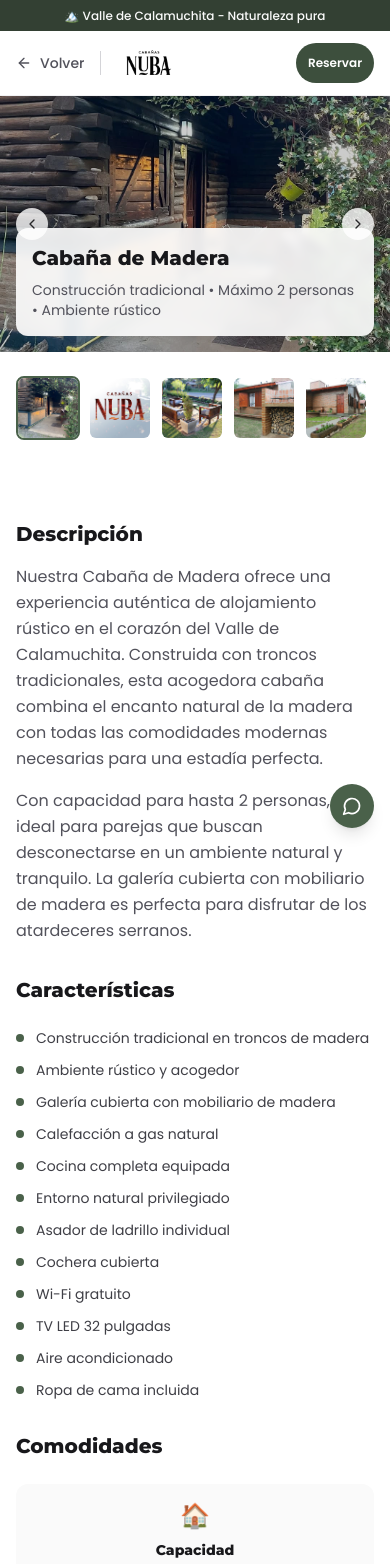
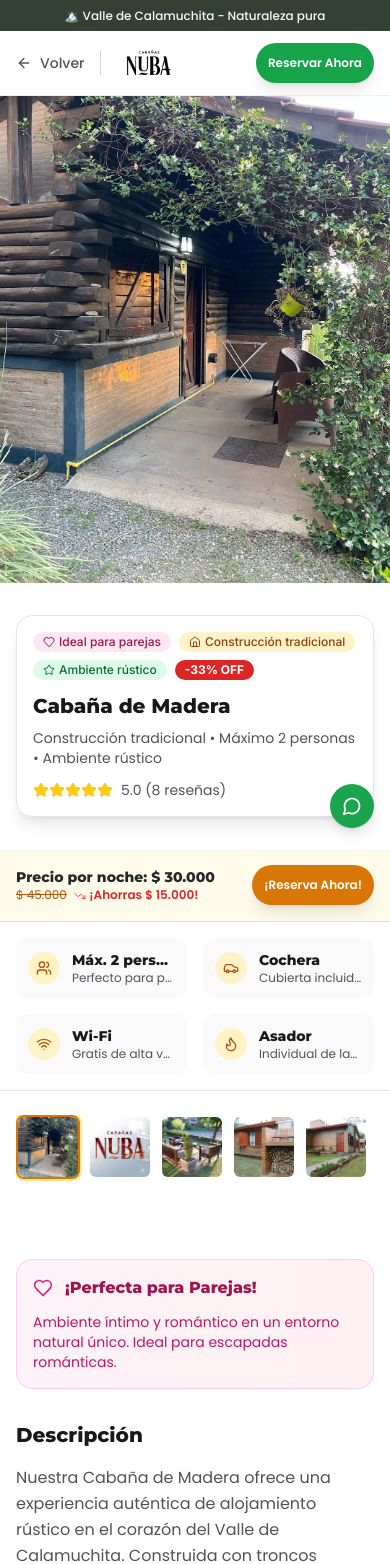
Before and after one commit to clientesweb/nubacabanias, a Next.js app: page /cabana-madera in a window 390 px wide. Shown: the top 1564 px of the page. Built offline with nearby package versions, Linux system fonts and the light colour scheme.

Commit message:
Actualizar page.tsx

```diff
--- a/app/cabana-madera/page.tsx
+++ b/app/cabana-madera/page.tsx
@@ -1,9 +1,29 @@
 "use client"
 
 import type React from "react"
-import { ArrowLeft, MapPin, Phone, MessageCircle, ChevronLeft, ChevronRight, X } from "lucide-react"
+import {
+  ArrowLeft,
+  MapPin,
+  Phone,
+  MessageCircle,
+  ChevronLeft,
+  ChevronRight,
+  X,
+  Star,
+  Users,
+  Car,
+  Wifi,
+  Flame,
+  Home,
+  Check,
+  Calendar,
+  Shield,
+  Heart,
+  TrendingDown,
+} from "lucide-react"
 import { Button } from "@/components/ui/button"
 import { Card, CardContent } from "@/components/ui/card"
+import { Badge } from "@/components/ui/badge"
 import Image from "next/image"
 import { useEffect, useState } from "react"
 import Link from "next/link"
@@ -12,12 +32,20 @@ export default function CabanaMaderaPage() {
   const [currentAnnouncement, setCurrentAnnouncement] = useState(0)
   const [currentImage, setCurrentImage] = useState(0)
   const [isGalleryOpen, setIsGalleryOpen] = useState(false)
+  const [isFormVisible, setIsFormVisible] = useState(false)
 
   const announcements = [
     "🌿 20% OFF en estadías de 3+ noches",
     "🏔️ Valle de Calamuchita - Naturaleza pura",
     "🔥 Cabañas equipadas con asador privado",
   ]
+
+  const pricing = {
+    originalPrice: 45000,
+    offerPrice: 30000,
+    discount: 33,
+    savings: 15000,
+  }
 
   const galleryImages = [
     { src: "/images/cabana-madera.webp", alt: "Cabaña de Madera - Vista exterior principal" },
@@ -26,6 +54,19 @@ export default function CabanaMaderaPage() {
     { src: "/images/asador.jpg", alt: "Cabaña de Madera - Asador de ladrillo" },
     { src: "/images/cabania2-canteros.jpg", alt: "Cabaña de Madera - Jardín con canteros" },
     { src: "/images/cabaniasyparque.jpg", alt: "Cabaña de Madera - Vista del parque" },
+  ]
+
+  const highlights = [
+    { icon: Heart, text: "Ideal para parejas", color: "bg-pink-100 text-pink-800" },
+    { icon: Home, text: "Construcción tradicional", color: "bg-amber-100 text-amber-800" },
+    { icon: Star, text: "Ambiente rústico", color: "bg-green-100 text-green-800" },
+  ]
+
+  const quickFeatures = [
+    { icon: Users, title: "Máx. 2 personas", subtitle: "Perfecto para parejas" },
+    { icon: Car, title: "Cochera", subtitle: "Cubierta incluida" },
+    { icon: Wifi, title: "Wi-Fi", subtitle: "Gratis de alta velocidad" },
+    { icon: Flame, title: "Asador", subtitle: "Individual de ladrillo" },
   ]
 
   const features = [
@@ -43,15 +84,20 @@ export default function CabanaMaderaPage() {
     "Ropa de cama incluida",
   ]
 
-  const amenities = [
-    { icon: "🏠", title: "Capacidad", description: "Máximo 2 personas" },
-    { icon: "🛏️", title: "Dormitorios", description: "1 dormitorio matrimonial" },
-    { icon: "🛋️", title: "Living", description: "Sofá cama individual" },
-    { icon: "🍳", title: "Cocina", description: "Completa con heladera" },
-    { icon: "🚿", title: "Baño", description: "Completo con ducha" },
-    { icon: "🔥", title: "Asador", description: "Individual de ladrillo" },
-    { icon: "🚗", title: "Cochera", description: "Cubierta para 1 auto" },
-    { icon: "🌳", title: "Jardín", description: "Privado con mesa exterior" },
+  const testimonials = [
+    {
+      name: "Ana y Roberto",
+      rating: 5,
+      comment:
+        "Perfecta para nuestra escapada romántica. El ambiente rústico y la tranquilidad del lugar nos enamoraron.",
+      date: "Hace 1 semana",
+    },
+    {
+      name: "Laura Martínez",
+      rating: 5,
+      comment: "Cabaña muy acogedora, ideal para desconectarse. La galería de madera es hermosa para tomar mate.",
+      date: "Hace 3 semanas",
+    },
   ]
 
   // Announcement rotation
@@ -61,6 +107,15 @@ export default function CabanaMaderaPage() {
     }, 4000)
     return () => clearInterval(interval)
   }, [])
+
+  const formatPrice = (price: number) => {
+    return new Intl.NumberFormat("es-AR", {
+      style: "currency",
+      currency: "ARS",
+      minimumFractionDigits: 0,
+      maximumFractionDigits: 0,
+    }).format(price)
+  }
 
   // WhatsApp click handler
   const handleWhatsAppClick = () => {
@@ -83,6 +138,8 @@ export default function CabanaMaderaPage() {
     const message = formData.get("message") as string
 
     const whatsappMessage = `🏔️ *RESERVA CABAÑA DE MADERA - NUBA*
+
+💰 *PRECIO POR NOCHE:* ${formatPrice(pricing.offerPrice)} (antes ${formatPrice(pricing.originalPrice)})
 
 👤 *Nombre:* ${name}
 📧 *Email:* ${email}
@@ -115,11 +172,11 @@ Enviado desde el sitio web de Cabañas NUBA`
       <div className="fixed bottom-4 right-4 sm:bottom-6 sm:right-6 z-50">
         <button
           onClick={handleWhatsAppClick}
-          className="group bg-forest-600 hover:bg-forest-700 text-white p-3 sm:p-4 rounded-full shadow-lg hover:shadow-xl transition-all duration-300 transform hover:scale-110"
+          className="group bg-green-600 hover:bg-green-700 text-white p-3 sm:p-4 rounded-full shadow-lg hover:shadow-xl transition-all duration-300 transform hover:scale-110 animate-pulse"
           aria-label="Contactar por WhatsApp"
         >
           <MessageCircle className="h-5 w-5 sm:h-6 sm:w-6" />
-          <div className="absolute right-full mr-2 sm:mr-3 top-1/2 transform -translate-y-1/2 bg-forest-800 text-white px-2 sm:px-3 py-1 sm:py-2 rounded-lg text-xs sm:text-sm font-poppins font-medium whitespace-nowrap opacity-0 group-hover:opacity-100 transition-opacity duration-300 pointer-events-none">
+          <div className="absolute right-full mr-2 sm:mr-3 top-1/2 transform -translate-y-1/2 bg-green-800 text-white px-2 sm:px-3 py-1 sm:py-2 rounded-lg text-xs sm:text-sm font-poppins font-medium whitespace-nowrap opacity-0 group-hover:opacity-100 transition-opacity duration-300 pointer-events-none">
             ¡Consultanos por WhatsApp!
           </div>
         </button>
@@ -190,7 +247,7 @@ Enviado desde el sitio web de Cabañas NUBA`
       </div>
 
       {/* Header */}
-      <header className="bg-white/95 backdrop-blur-sm border-b border-stone-200/50">
+      <header className="bg-white/95 backdrop-blur-sm border-b border-stone-200/50 sticky top-0 z-40">
         <div className="container mx-auto px-4 py-3 sm:py-4 flex items-center justify-between">
           <div className="flex items-center space-x-4">
             <Link href="/" className="flex items-center text-stone-600 hover:text-forest-700 transition-colors">
@@ -210,48 +267,100 @@ Enviado desde el sitio web de Cabañas NUBA`
             </Link>
           </div>
           <Button
-            onClick={handleWhatsAppClick}
-            className="bg-forest-700 text-white hover:bg-forest-800 px-3 py-2 text-xs sm:px-4 sm:py-2 sm:text-sm lg:px-6 lg:py-2 lg:text-base rounded-full font-poppins font-semibold"
+            onClick={() => setIsFormVisible(true)}
+            className="bg-green-600 text-white hover:bg-green-700 px-3 py-2 text-xs sm:px-4 sm:py-2 sm:text-sm lg:px-6 lg:py-2 lg:text-base rounded-full font-poppins font-semibold shadow-lg hover:shadow-xl transition-all duration-300"
           >
-            Reservar
+            Reservar Ahora
           </Button>
         </div>
       </header>
 
-      {/* Hero Section */}
-      <section className="relative">
-        <div className="relative h-64 sm:h-80 lg:h-96 overflow-hidden">
+      {/* Hero Banner - Cabaña de Madera Specific */}
+      <section className="relative w-full">
+        <div className="relative w-full cursor-pointer group" onClick={handleWhatsAppClick}>
           <Image
-            src={galleryImages[currentImage].src || "/placeholder.svg"}
-            alt={galleryImages[currentImage].alt}
-            fill
-            className="object-cover cursor-pointer"
-            onClick={() => setIsGalleryOpen(true)}
+            src="/images/cabana-madera.webp"
+            alt="Cabaña de Madera - Vista exterior principal - Haz clic para consultar por WhatsApp"
+            width={1920}
+            height={1080}
+            className="w-full h-auto object-contain group-hover:brightness-110 transition-all duration-300"
             priority
+            sizes="100vw"
           />
-          <div className="absolute inset-0 bg-black/20"></div>
-          <div className="absolute bottom-4 left-4 right-4">
-            <div className="bg-white/90 backdrop-blur-sm rounded-xl p-4">
+        </div>
+      </section>
+
+      {/* Cabaña Info Section */}
+      <section className="bg-white py-8 sm:py-12">
+        <div className="container mx-auto px-4">
+          <div className="max-w-4xl mx-auto">
+            <div className="bg-white/95 backdrop-blur-sm rounded-2xl p-4 sm:p-6 shadow-lg border border-stone-200">
+              <div className="flex flex-wrap gap-2 mb-3">
+                {highlights.map((highlight, index) => (
+                  <Badge key={index} className={`${highlight.color} border-0 text-xs font-medium`}>
+                    <highlight.icon className="h-3 w-3 mr-1" />
+                    {highlight.text}
+                  </Badge>
+                ))}
+                <Badge className="bg-red-600 text-white border-0 text-xs font-bold">-{pricing.discount}% OFF</Badge>
+              </div>
               <h1 className="text-xl sm:text-2xl lg:text-3xl font-montserrat font-extrabold text-stone-900 mb-2">
                 Cabaña de Madera
               </h1>
               <p className="text-stone-600 font-poppins text-sm sm:text-base">
                 Construcción tradicional • Máximo 2 personas • Ambiente rústico
               </p>
+              <div className="flex items-center mt-3 space-x-4">
+                <div className="flex items-center">
+                  {[...Array(5)].map((_, i) => (
+                    <Star key={i} className="h-4 w-4 fill-yellow-400 text-yellow-400" />
+                  ))}
+                  <span className="ml-2 text-sm text-stone-600 font-poppins">5.0 (8 reseñas)</span>
+                </div>
+              </div>
             </div>
           </div>
-          <button
-            onClick={prevImage}
-            className="absolute left-4 top-1/2 transform -translate-y-1/2 bg-white/80 hover:bg-white text-stone-800 p-2 rounded-full"
+        </div>
+      </section>
+
+      {/* Price Banner */}
+      <section className="bg-amber-50 py-4 border-b border-amber-200">
+        <div className="container mx-auto px-4 flex items-center justify-between">
+          <div>
+            <h4 className="font-montserrat font-bold text-stone-800 text-sm sm:text-base">
+              Precio por noche: <span className="font-extrabold">{formatPrice(pricing.offerPrice)}</span>
+            </h4>
+            <p className="text-amber-700 font-poppins text-xs">
+              <s>{formatPrice(pricing.originalPrice)}</s>{" "}
+              <TrendingDown className="inline-block h-3 w-3 ml-1 text-red-500" />{" "}
+              <span className="font-semibold text-red-600">¡Ahorras {formatPrice(pricing.savings)}!</span>
+            </p>
+          </div>
+          <Button
+            onClick={() => setIsFormVisible(true)}
+            className="bg-amber-600 text-white hover:bg-amber-700 px-3 py-2 text-xs sm:px-4 sm:py-2 sm:text-sm rounded-full font-poppins font-semibold shadow-lg hover:shadow-xl transition-all duration-300"
           >
-            <ChevronLeft className="h-4 w-4" />
-          </button>
-          <button
-            onClick={nextImage}
-            className="absolute right-4 top-1/2 transform -translate-y-1/2 bg-white/80 hover:bg-white text-stone-800 p-2 rounded-full"
-          >
-            <ChevronRight className="h-4 w-4" />
-          </button>
+            ¡Reserva Ahora!
+          </Button>
+        </div>
+      </section>
+
+      {/* Quick Features Bar */}
+      <section className="bg-white py-4 border-b border-stone-200">
+        <div className="container mx-auto px-4">
+          <div className="grid grid-cols-2 sm:grid-cols-4 gap-4">
+            {quickFeatures.map((feature, index) => (
+              <div key={index} className="flex items-center space-x-3 p-3 bg-stone-50 rounded-xl">
+                <div className="w-8 h-8 bg-amber-100 rounded-full flex items-center justify-center flex-shrink-0">
+                  <feature.icon className="h-4 w-4 text-amber-700" />
+                </div>
+                <div className="min-w-0">
+                  <h3 className="font-montserrat font-bold text-stone-900 text-sm truncate">{feature.title}</h3>
+                  <p className="text-stone-600 font-poppins text-xs truncate">{feature.subtitle}</p>
+                </div>
+              </div>
+            ))}
+          </div>
         </div>
       </section>
 
@@ -267,7 +376,7 @@ Enviado desde el sitio web de Cabañas NUBA`
                   setIsGalleryOpen(true)
                 }}
                 className={`flex-shrink-0 relative w-16 h-16 sm:w-20 sm:h-20 rounded-lg overflow-hidden border-2 transition-all ${
-                  index === currentImage ? "border-forest-600" : "border-transparent"
+                  index === currentImage ? "border-amber-600 ring-2 ring-amber-200" : "border-transparent"
                 }`}
               >
                 <Image
@@ -288,6 +397,17 @@ Enviado desde el sitio web de Cabañas NUBA`
           <div className="max-w-6xl mx-auto grid lg:grid-cols-3 gap-8 lg:gap-12">
             {/* Left Column - Details */}
             <div className="lg:col-span-2 space-y-8">
+              {/* Romantic Banner */}
+              <div className="bg-gradient-to-r from-pink-50 to-rose-50 border border-pink-200 rounded-2xl p-4 sm:p-6">
+                <div className="flex items-center space-x-3 mb-3">
+                  <Heart className="h-5 w-5 text-pink-600" />
+                  <h3 className="font-montserrat font-bold text-pink-800">¡Perfecta para Parejas!</h3>
+                </div>
+                <p className="text-pink-700 font-poppins text-sm">
+                  Ambiente íntimo y romántico en un entorno natural único. Ideal para escapadas románticas.
+                </p>
+              </div>
+
               {/* Description */}
               <div>
                 <h2 className="text-xl sm:text-2xl font-montserrat font-extrabold text-stone-900 mb-4">Descripción</h2>
@@ -308,46 +428,66 @@ Enviado desde el sitio web de Cabañas NUBA`
               {/* Features */}
               <div>
                 <h2 className="text-xl sm:text-2xl font-montserrat font-extrabold text-stone-900 mb-6">
-                  Características
+                  Características Destacadas
                 </h2>
                 <div className="grid sm:grid-cols-2 gap-3">
                   {features.map((feature, index) => (
-                    <div key={index} className="flex items-center space-x-3">
-                      <div className="w-2 h-2 bg-forest-600 rounded-full flex-shrink-0"></div>
+                    <div key={index} className="flex items-center space-x-3 p-3 bg-stone-50 rounded-xl">
+                      <Check className="w-5 h-5 text-green-600 flex-shrink-0" />
                       <span className="text-stone-700 font-poppins text-sm">{feature}</span>
                     </div>
                   ))}
                 </div>
               </div>
 
-              {/* Amenities Grid */}
+              {/* Testimonials */}
               <div>
-                <h2 className="text-xl sm:text-2xl font-montserrat font-extrabold text-stone-900 mb-6">Comodidades</h2>
-                <div className="grid sm:grid-cols-2 lg:grid-cols-4 gap-4">
-                  {amenities.map((amenity, index) => (
-                    <div key={index} className="text-center p-4 bg-stone-50 rounded-xl">
-                      <div className="text-2xl mb-2">{amenity.icon}</div>
-                      <h3 className="font-montserrat font-extrabold text-stone-900 text-sm mb-1">{amenity.title}</h3>
-                      <p className="text-stone-600 font-poppins text-xs">{amenity.description}</p>
+                <h2 className="text-xl sm:text-2xl font-montserrat font-extrabold text-stone-900 mb-6">
+                  Lo que dicen nuestros huéspedes
+                </h2>
+                <div className="space-y-4">
+                  {testimonials.map((testimonial, index) => (
+                    <div key={index} className="bg-stone-50 rounded-2xl p-4 sm:p-6">
+                      <div className="flex items-center space-x-3 mb-3">
+                        <div className="w-10 h-10 bg-amber-600 rounded-full flex items-center justify-center">
+                          <span className="text-white font-montserrat font-bold text-sm">
+                            {testimonial.name.charAt(0)}
+                          </span>
+                        </div>
+                        <div>
+                          <h4 className="font-montserrat font-bold text-stone-900 text-sm">{testimonial.name}</h4>
+                          <div className="flex items-center space-x-2">
+                            <div className="flex">
+                              {[...Array(testimonial.rating)].map((_, i) => (
+                                <Star key={i} className="h-3 w-3 fill-yellow-400 text-yellow-400" />
+                              ))}
+                            </div>
+                            <span className="text-xs text-stone-500 font-poppins">{testimonial.date}</span>
+                          </div>
+                        </div>
+                      </div>
+                      <p className="text-stone-600 font-poppins text-sm italic">"{testimonial.comment}"</p>
                     </div>
                   ))}
                 </div>
               </div>
 
               {/* Location Info */}
-              <div className="bg-stone-50 rounded-2xl p-6">
-                <h2 className="text-xl sm:text-2xl font-montserrat font-extrabold text-stone-900 mb-4">Ubicación</h2>
+              <div className="bg-gradient-to-br from-amber-50 to-amber-100 rounded-2xl p-6">
+                <h2 className="text-xl sm:text-2xl font-montserrat font-extrabold text-stone-900 mb-4">
+                  Ubicación Privilegiada
+                </h2>
                 <div className="space-y-3">
                   <div className="flex items-center space-x-3">
-                    <MapPin className="h-5 w-5 text-forest-600" />
+                    <MapPin className="h-5 w-5 text-amber-600" />
                     <span className="text-stone-700 font-poppins">Santa Rosa de Calamuchita, Córdoba</span>
                   </div>
                   <div className="flex items-center space-x-3">
-                    <MapPin className="h-5 w-5 text-forest-600" />
+                    <MapPin className="h-5 w-5 text-amber-600" />
                     <span className="text-stone-700 font-poppins">A 96 km de Córdoba Capital</span>
                   </div>
                   <div className="flex items-center space-x-3">
-                    <MapPin className="h-5 w-5 text-forest-600" />
+                    <MapPin className="h-5 w-5 text-amber-600" />
                     <span className="text-stone-700 font-poppins">A 700 metros de la Ruta Provincial nº 5</span>
                   </div>
                 </div>
@@ -356,12 +496,37 @@ Enviado desde el sitio web de Cabañas NUBA`
 
             {/* Right Column - Reservation Form */}
             <div className="lg:col-span-1">
-              <div className="sticky top-4">
-                <Card className="border-0 shadow-lg">
+              <div className="sticky top-24">
+                <Card className="border-0 shadow-2xl overflow-hidden">
+                  <div className="bg-gradient-to-r from-amber-600 to-amber-700 p-4 text-white">
+                    <div className="flex items-center space-x-2 mb-2">
+                      <Shield className="h-5 w-5" />
+                      <span className="font-poppins font-semibold text-sm">Reserva Segura</span>
+                    </div>
+                    <h3 className="text-xl font-montserrat font-extrabold">Reservar Cabaña de Madera</h3>
+                    <p className="text-amber-100 font-poppins text-sm">Máximo 2 personas • Ambiente romántico</p>
+                  </div>
+
                   <CardContent className="p-6">
-                    <div className="text-center mb-6">
-                      <h3 className="text-xl font-montserrat font-extrabold text-stone-900 mb-2">Reservar Cabaña</h3>
-                      <p className="text-stone-600 font-poppins text-sm">Máximo 2 personas</p>
+                    <div className="bg-yellow-50 border border-yellow-200 rounded-xl p-4 mb-6">
+                      <div className="flex items-center space-x-2 mb-2">
+                        <Calendar className="h-4 w-4 text-yellow-600" />
+                        <span className="font-poppins font-semibold text-yellow-800 text-sm">Oferta Especial</span>
+                      </div>
+                      <p className="text-yellow-700 font-poppins text-sm">
+                        3 noches al precio de 2 - Válido hasta el 15 de agosto
+                      </p>
+                    </div>
+
+                    <div className="mb-4">
+                      <h4 className="font-montserrat font-bold text-stone-800 text-sm sm:text-base">
+                        Precio por noche: <span className="font-extrabold">{formatPrice(pricing.offerPrice)}</span>
+                      </h4>
+                      <p className="text-stone-700 font-poppins text-xs">
+                        <s>{formatPrice(pricing.originalPrice)}</s>{" "}
+                        <TrendingDown className="inline-block h-3 w-3 ml-1 text-red-500" />{" "}
+                        <span className="font-semibold text-red-600">¡Ahorras {formatPrice(pricing.savings)}!</span>
+                      </p>
                     </div>
 
                     <form onSubmit={handleContactSubmit} className="space-y-4">
@@ -374,7 +539,7 @@ Enviado desde el sitio web de Cabañas NUBA`
                           id="name"
                           name="name"
                           required
-                          className="w-full px-4 py-3 border border-stone-300 rounded-xl focus:outline-none focus:border-forest-600 font-poppins text-sm"
+                          className="w-full px-4 py-3 border border-stone-300 rounded-xl focus:outline-none focus:border-amber-600 focus:ring-2 focus:ring-amber-200 font-poppins text-sm transition-all duration-300"
                           placeholder="Su nombre completo"
                         />
                       </div>
@@ -388,7 +553,7 @@ Enviado desde el sitio web de Cabañas NUBA`
                           id="email"
                           name="email"
                           required
-                          className="w-full px-4 py-3 border border-stone-300 rounded-xl focus:outline-none focus:border-forest-600 font-poppins text-sm"
+                          className="w-full px-4 py-3 border border-stone-300 rounded-xl focus:outline-none focus:border-amber-600 focus:ring-2 focus:ring-amber-200 font-poppins text-sm transition-all duration-300"
                           placeholder="su@email.com"
                         />
                       </div>
@@ -402,7 +567,7 @@ Enviado desde el sitio web de Cabañas NUBA`
                           id="dates"
                           name="dates"
                           required
-                          className="w-full px-4 py-3 border border-stone-300 rounded-xl focus:outline-none focus:border-forest-600 font-poppins text-sm"
+                          className="w-full px-4 py-3 border border-stone-300 rounded-xl focus:outline-none focus:border-amber-600 focus:ring-2 focus:ring-amber-200 font-poppins text-sm transition-all duration-300"
                           placeholder="Ej: 15-20 de enero 2024"
                         />
                       </div>
@@ -418,7 +583,7 @@ Enviado desde el sitio web de Cabañas NUBA`
                           id="guests"
                           name="guests"
                           required
-                          className="w-full px-4 py-3 border border-stone-300 rounded-xl focus:outline-none focus:border-forest-600 font-poppins text-sm"
+                          className="w-full px-4 py-3 border border-stone-300 rounded-xl focus:outline-none focus:border-amber-600 focus:ring-2 focus:ring-amber-200 font-poppins text-sm transition-all duration-300"
                         >
                           <option value="">Seleccionar...</option>
                           <option value="1 persona">1 persona</option>
@@ -437,16 +602,16 @@ Enviado desde el sitio web de Cabañas NUBA`
                           id="message"
                           name="message"
                           rows={3}
-                          className="w-full px-4 py-3 border border-stone-300 rounded-xl focus:outline-none focus:border-forest-600 resize-none font-poppins text-sm"
+                          className="w-full px-4 py-3 border border-stone-300 rounded-xl focus:outline-none focus:border-amber-600 focus:ring-2 focus:ring-amber-200 resize-none font-poppins text-sm transition-all duration-300"
                           placeholder="Comentarios adicionales, consultas especiales..."
                         ></textarea>
                       </div>
 
                       <Button
                         type="submit"
-                        className="w-full bg-forest-700 text-white hover:bg-forest-800 py-3 rounded-xl font-poppins font-semibold flex items-center justify-center space-x-2"
+                        className="w-full bg-gradient-to-r from-green-600 to-green-700 text-white hover:from-green-700 hover:to-green-800 py-4 rounded-xl font-poppins font-semibold flex items-center justify-center space-x-2 shadow-lg hover:shadow-xl transition-all duration-300 transform hover:scale-[1.02]"
                       >
-                        <MessageCircle className="h-4 w-4" />
+                        <MessageCircle className="h-5 w-5" />
                         <span>Consultar por WhatsApp</span>
                       </Button>
                     </form>
@@ -457,6 +622,9 @@ Enviado desde el sitio web de Cabañas NUBA`
                           <Phone className="h-4 w-4" />
                           <span className="text-xs font-poppins">+54 9 3546 50-1444</span>
                         </div>
+                      </div>
+                      <div className="text-center mt-3">
+                        <p className="text-xs text-stone-500 font-poppins">Respuesta inmediata por WhatsApp</p>
                       </div>
                     </div>
                   </CardContent>
```
